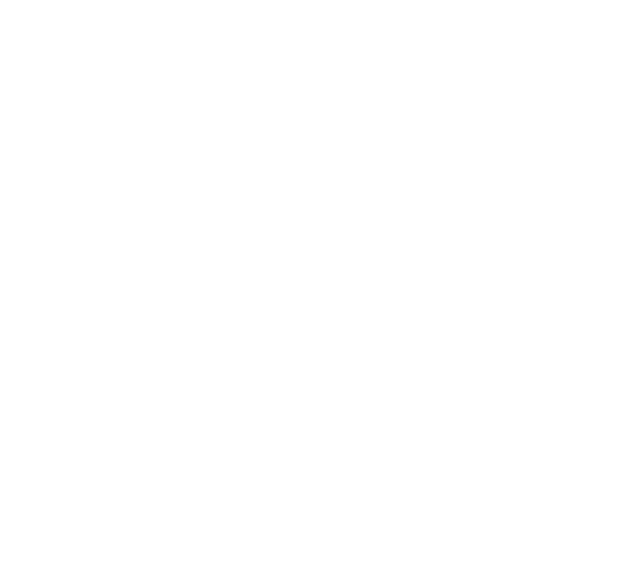
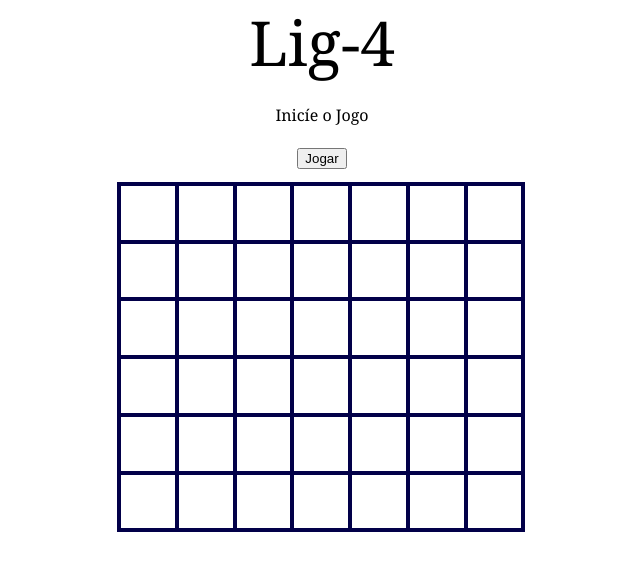
Before and after one commit to Udsonbbc/Projeto-lig4, a plain HTML site: page index.html in a window 1280 px wide. Shown: the whole page, without its empty margins (318-958 px from the left). Drawn offline with Linux system fonts and the light colour scheme.

Commit message:
Criando estrutura Html e evento de clique inicial

```diff
--- a/index.html
+++ b/index.html
@@ -0,0 +1,91 @@
+<!DOCTYPE html>
+<html lang="en">
+<head>
+    <meta charset="UTF-8">
+    <meta name="viewport" content="width=device-width, initial-scale=1.0">
+    <title>Lig-4</title>
+    <link href="style.css" rel="stylesheet" type="text/css"/>
+</head>
+<body>
+    <!--Título inicial do jogo-->
+    <h1>Lig-4</h1>
+
+    <!--Seção onde serão colocados os botões para início da interação do usuário com o jogo-->
+    <section class="inicio">
+        <div class="jogar">
+            <p>Inicíe o Jogo</p>
+            <button id='button'>Jogar</button>
+        </div>
+    </section>
+
+    <!--Criação dos discos com as devidas identificações para que apareçam na tela apenas quando o usuário clicar no botão "Jogar"-->
+    <section class="discos">
+    <div class="red" id="disco"></div>
+    <div class="black" id="disco2"></div>
+    </section>
+
+    <!--Criação da Tabela já com a colunas identificadas, para qua sejam chamadas de acordo com cada clique do usuário, que acontecerá nas devidas colunas, durante o jogo -->
+    <div class="tabela">
+        <table>
+            <tr>
+              <td id="coluna1"></td>
+              <td id="coluna2"></td>
+              <td id="coluna3"></td>
+              <td id="coluna4"></td>
+              <td id="coluna5"></td>
+              <td id="coluna6"></td>
+              <td id="coluna7"></td>
+            </tr>
+            <tr>
+              <td id="coluna1"></td>
+              <td id="coluna2"></td>
+              <td id="coluna3"></td>
+              <td id="coluna4"></td>
+              <td id="coluna5"></td>
+              <td id="coluna6"></td>
+              <td id="coluna7"></td>
+            </tr>
+            <tr>
+              <td id="coluna1"></td>
+              <td id="coluna2"></td>
+              <td id="coluna3"></td>
+              <td id="coluna4"></td>
+              <td id="coluna5"></td>
+              <td id="coluna6"></td>
+              <td id="coluna7"></td>
+            </tr>
+            <tr>
+              <td id="coluna1"></td>
+              <td id="coluna2"></td>
+              <td id="coluna3"></td>
+              <td id="coluna4"></td>
+              <td id="coluna5"></td>
+              <td id="coluna6"></td>
+              <td id="coluna7"></td>
+            </tr>
+            <tr>
+              <td id="coluna1"></td>
+              <td id="coluna2"></td>
+              <td id="coluna3"></td>
+              <td id="coluna4"></td>
+              <td id="coluna5"></td>
+              <td id="coluna6"></td>
+              <td id="coluna7"></td>
+            </tr>
+            <tr>
+              <td id="coluna1"></td>
+              <td id="coluna2"></td>
+              <td id="coluna3"></td>
+              <td id="coluna4"></td>
+              <td id="coluna5"></td>
+              <td id="coluna6"></td>
+              <td id="coluna7"></td>
+            </tr>
+        </table>
+    </div>
+
+    <!--Mensagem de vitória, que será mostrada ao usuário quando o mesmo conseguir finalizar o jogo com sucesso-->
+    <div id='ganhou'></div>
+    <script src="script.js"></script>
+</body>
+</html>
--- a/script.js
+++ b/script.js
@@ -0,0 +1,8 @@
+//Evento de clique que irá iniciar o jogo, mostrando ao usuário os dois discos "Preto/Vermelho"
+const disco = document.getElementById("disco");
+const disco2 = document.getElementById("disco2");
+const vermelho = document.getElementById("button");
+button.onclick = function() {
+     disco.className = "vermelho";
+     disco2.className = "preto";
+    };
--- a/style.css
+++ b/style.css
@@ -18,3 +18,52 @@ time, mark, audio, video {
 	font: inherit;
 	vertical-align: baseline;
 }
+
+body {
+    width: 100%;
+    font-size: 16px;
+    overflow: hidden;
+    font-family: Georgia, 'Times New Roman', Times, serif;
+
+}
+h1{
+    text-align: center;
+    font-size: 50px;
+    font-size: 62px;
+}
+p{
+    margin-bottom: 20px;
+}
+.inicio{
+    text-align: center;
+    margin-top: 20px;
+}
+table, th, td {
+    border: 4px solid rgb(2, 0, 73);
+    border-collapse: collapse;
+    padding: 2.1vw;
+    margin-left: 34vw;
+    margin-top: 1vw;
+  }
+.discos{
+    display: flex;
+    flex-direction: inherit;
+}
+.vermelho{
+
+	border-radius: 100%;
+    background:red;
+    width: 3.1vw;
+    height: 3.1vw;
+    margin-right: 26vw;
+    margin-left: 34vw;
+    margin-top: 1vw;
+}
+.preto{
+    align-items: center;
+	border-radius: 100%;
+    background: black;
+    width: 3.1vw;
+    height: 3.1vw;
+    margin-top: 1vw;
+}
```
Also changed, not shown: 1 other file.
